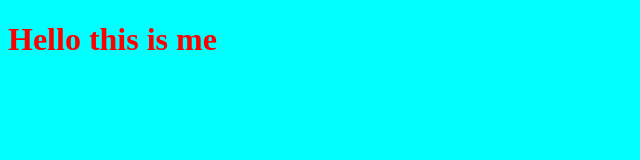
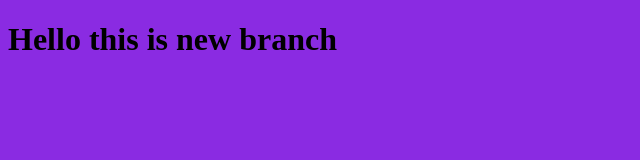
Before and after one commit to AbdullahAlghufaily/project, a plain HTML site: page index.html in a window 1280 px wide. Shown: the whole page, without its empty margins (0-640 px from the left). Drawn offline with Linux system fonts and the light colour scheme.

Commit message:
Changing style for the title

```diff
--- a/index.html
+++ b/index.html
@@ -7,7 +7,7 @@
     <link rel="stylesheet" href="style.css">
 </head>
 <body>
-    <h1>Hello this is me</h1>
+    <h1>Hello this is new branch</h1>
     <script src="app.js">
 
     </script>
--- a/style.css
+++ b/style.css
@@ -1,6 +1,6 @@
 h1{
-    color:red;
+    color:black;
 }
 body{
-    background-color: aqua;
+    background-color:blueviolet;
 }
```
